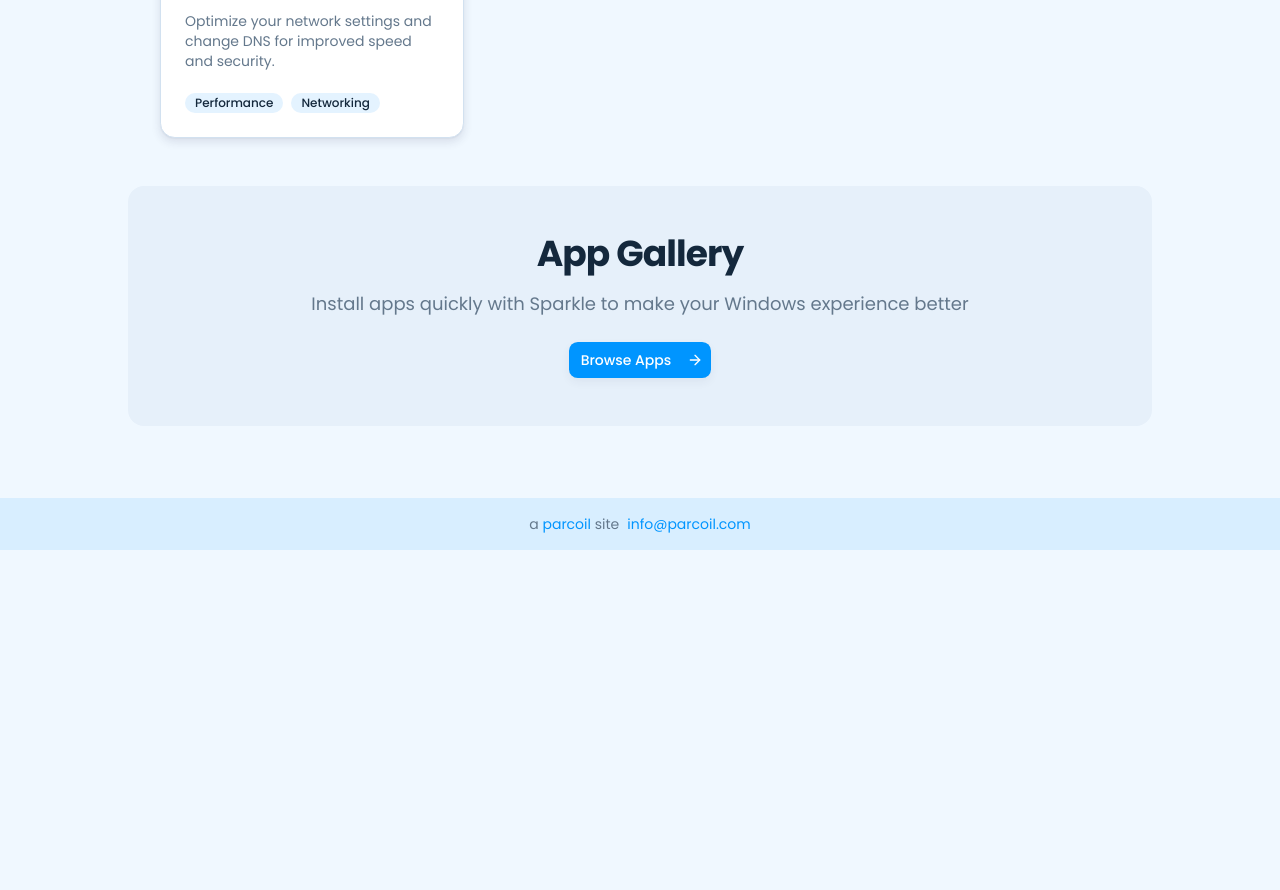
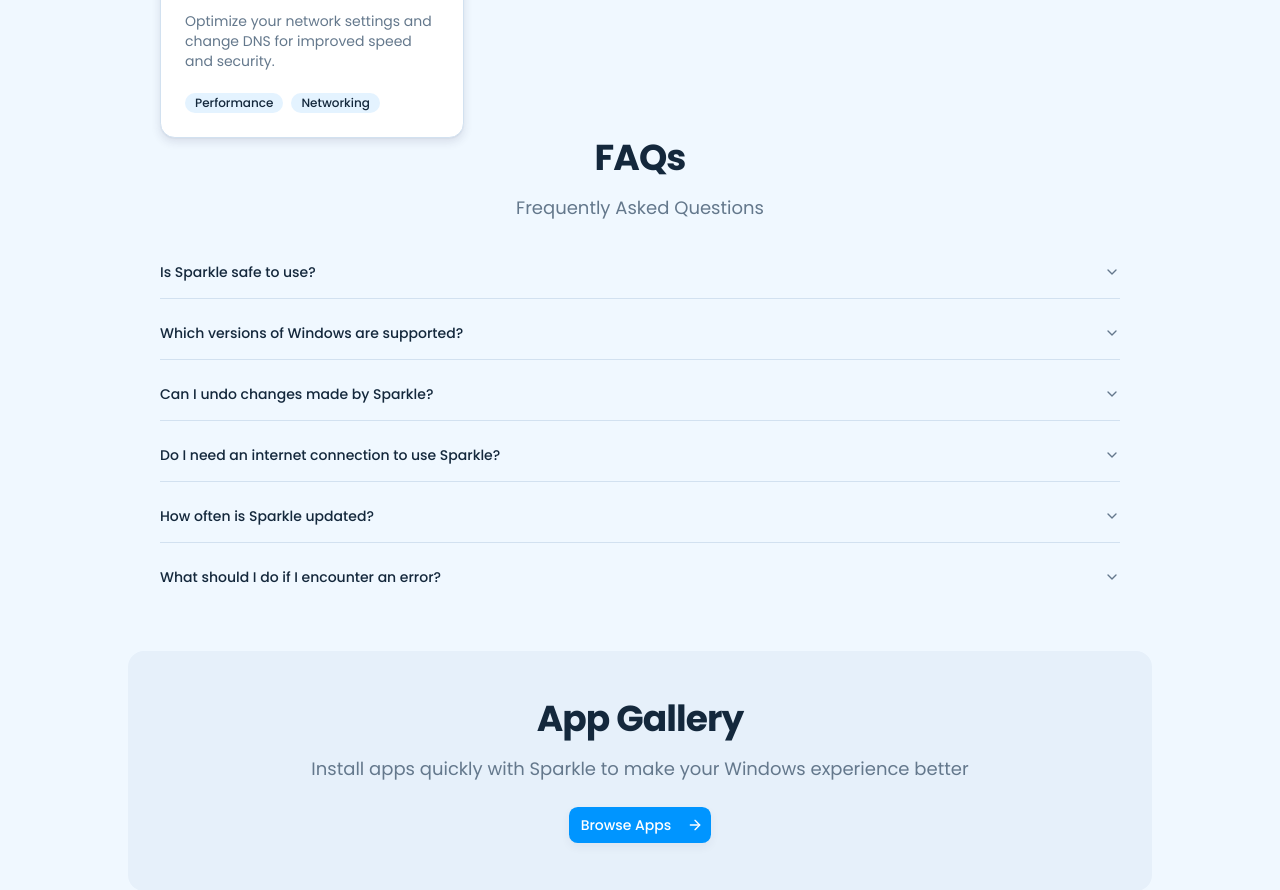
Before and after one commit to parcoil/sparkle-site, a SvelteKit app: page / in a window 1280 px wide. Shown: the part 1840-2730 px from the top of the page. Before the commit the page ends 2390 px from the top, so only its background shows below. Built offline with nearby package versions, Linux system fonts and the light colour scheme; no server answers.

Commit message:
feat: add faq, discord

```diff
--- a/src/lib/components/nav.svelte
+++ b/src/lib/components/nav.svelte
@@ -23,6 +23,7 @@
 	const navItems = [
 		{ name: 'Apps', href: '/apps' },
 		{ name: 'Docs', href: 'https://docs.getsparkle.net', icon: ExternalLink },
+		{ name: 'Discord', href: 'https://discord.gg/En5YJYWj3Z', icon: ExternalLink },
 		{ name: 'Parcoil Site', href: 'https://parcoil.com', icon: ExternalLink }
 	];
 
--- /dev/null
+++ b/src/lib/components/ui/accordion/accordion-content.svelte
@@ -0,0 +1,22 @@
+<script lang="ts">
+	import { Accordion as AccordionPrimitive } from "bits-ui";
+	import { cn, type WithoutChild } from "$lib/utils.js";
+
+	let {
+		ref = $bindable(null),
+		class: className,
+		children,
+		...restProps
+	}: WithoutChild<AccordionPrimitive.ContentProps> = $props();
+</script>
+
+<AccordionPrimitive.Content
+	bind:ref
+	data-slot="accordion-content"
+	class="data-[state=closed]:animate-accordion-up data-[state=open]:animate-accordion-down overflow-hidden text-sm"
+	{...restProps}
+>
+	<div class={cn("pb-4 pt-0", className)}>
+		{@render children?.()}
+	</div>
+</AccordionPrimitive.Content>
--- /dev/null
+++ b/src/lib/components/ui/accordion/accordion-item.svelte
@@ -0,0 +1,17 @@
+<script lang="ts">
+	import { Accordion as AccordionPrimitive } from "bits-ui";
+	import { cn } from "$lib/utils.js";
+
+	let {
+		ref = $bindable(null),
+		class: className,
+		...restProps
+	}: AccordionPrimitive.ItemProps = $props();
+</script>
+
+<AccordionPrimitive.Item
+	bind:ref
+	data-slot="accordion-item"
+	class={cn("border-b last:border-b-0", className)}
+	{...restProps}
+/>
--- /dev/null
+++ b/src/lib/components/ui/accordion/accordion-trigger.svelte
@@ -0,0 +1,32 @@
+<script lang="ts">
+	import { Accordion as AccordionPrimitive } from "bits-ui";
+	import ChevronDownIcon from "@lucide/svelte/icons/chevron-down";
+	import { cn, type WithoutChild } from "$lib/utils.js";
+
+	let {
+		ref = $bindable(null),
+		class: className,
+		level = 3,
+		children,
+		...restProps
+	}: WithoutChild<AccordionPrimitive.TriggerProps> & {
+		level?: AccordionPrimitive.HeaderProps["level"];
+	} = $props();
+</script>
+
+<AccordionPrimitive.Header {level} class="flex">
+	<AccordionPrimitive.Trigger
+		data-slot="accordion-trigger"
+		bind:ref
+		class={cn(
+			"focus-visible:border-ring focus-visible:ring-ring/50 flex flex-1 items-start justify-between gap-4 rounded-md py-4 text-left text-sm font-medium outline-none transition-all hover:underline focus-visible:ring-[3px] disabled:pointer-events-none disabled:opacity-50 [&[data-state=open]>svg]:rotate-180",
+			className
+		)}
+		{...restProps}
+	>
+		{@render children?.()}
+		<ChevronDownIcon
+			class="text-muted-foreground pointer-events-none size-4 shrink-0 translate-y-0.5 transition-transform duration-200"
+		/>
+	</AccordionPrimitive.Trigger>
+</AccordionPrimitive.Header>
--- /dev/null
+++ b/src/lib/components/ui/accordion/accordion.svelte
@@ -0,0 +1,16 @@
+<script lang="ts">
+	import { Accordion as AccordionPrimitive } from "bits-ui";
+
+	let {
+		ref = $bindable(null),
+		value = $bindable(),
+		...restProps
+	}: AccordionPrimitive.RootProps = $props();
+</script>
+
+<AccordionPrimitive.Root
+	bind:ref
+	bind:value={value as never}
+	data-slot="accordion"
+	{...restProps}
+/>
--- /dev/null
+++ b/src/lib/components/ui/accordion/index.ts
@@ -0,0 +1,16 @@
+import Root from "./accordion.svelte";
+import Content from "./accordion-content.svelte";
+import Item from "./accordion-item.svelte";
+import Trigger from "./accordion-trigger.svelte";
+
+export {
+	Root,
+	Content,
+	Item,
+	Trigger,
+	//
+	Root as Accordion,
+	Content as AccordionContent,
+	Item as AccordionItem,
+	Trigger as AccordionTrigger,
+};
--- a/src/routes/+page.svelte
+++ b/src/routes/+page.svelte
@@ -14,10 +14,11 @@
 		Wrench,
 		ArrowRight
 	} from '@lucide/svelte';
-	import { Button } from '$lib/components/ui/button';
+	import { Button, Root } from '$lib/components/ui/button';
 	import * as Card from '$lib/components/ui/card';
 	import * as DropdownMenu from '$lib/components/ui/dropdown-menu';
 	import { Alert, AlertTitle } from '$lib/components/ui/alert';
+	import * as Accordion from '$lib/components/ui/accordion';
 	import { page } from '$app/stores';
 	import posthog from 'posthog-js';
 	import { browser } from '$app/environment';
@@ -89,6 +90,37 @@
 		fetchVersion();
 		fetchDownloads();
 	});
+
+	const faqs = [
+		{
+			question: 'Is Sparkle safe to use?',
+			answer:
+				'Yes! Sparkle only makes reversible changes. You can create system restore points before applying any tweaks.'
+		},
+		{
+			question: 'Which versions of Windows are supported?',
+			answer: 'Sparkle supports Windows 10 and 11.'
+		},
+		{
+			question: 'Can I undo changes made by Sparkle?',
+			answer:
+				'Yes, all tweaks are reversible. You can either use Sparkle’s built-in restore option or a system restore point.'
+		},
+		{
+			question: 'Do I need an internet connection to use Sparkle?',
+			answer:
+				'The auto-updates require an internet connection. Most other features should work offline.'
+		},
+		{
+			question: 'How often is Sparkle updated?',
+			answer:
+				'Sparkle is actively maintained, with new features, versions and bug fixes released regularly. Check GitHub or here for the latest version.'
+		},
+		{
+			question: 'What should I do if I encounter an error?',
+			answer: 'Visit our GitHub Issues page to report bugs or join our Discord server for support.'
+		}
+	];
 
 	const features = [
 		{
@@ -326,7 +358,26 @@
 					{/each}
 				</div>
 			</div>
-
+			<div class="mx-auto max-w-7xl px-4 sm:px-6 lg:px-8">
+				<div class="text-center">
+					<h2 class="text-2xl font-bold tracking-tight text-foreground sm:text-4xl">FAQs</h2>
+					<p class="mx-auto mt-4 max-w-2xl text-base text-muted-foreground sm:text-lg">
+						Frequently Asked Questions
+					</p>
+				</div>
+				<Accordion.Root type="single" class="mt-6 space-y-2">
+					{#each faqs as faq}
+						<Accordion.Item value={faq.question}>
+							<Accordion.Trigger class="flex justify-between">
+								{faq.question}
+							</Accordion.Trigger>
+							<Accordion.Content class="text-muted-foreground">
+								{faq.answer}
+							</Accordion.Content>
+						</Accordion.Item>
+					{/each}
+				</Accordion.Root>
+			</div>
 			<div
 				class="mt-12 w-full rounded-2xl bg-muted py-12 dark:border dark:border-accent dark:bg-muted/20"
 			>
```
